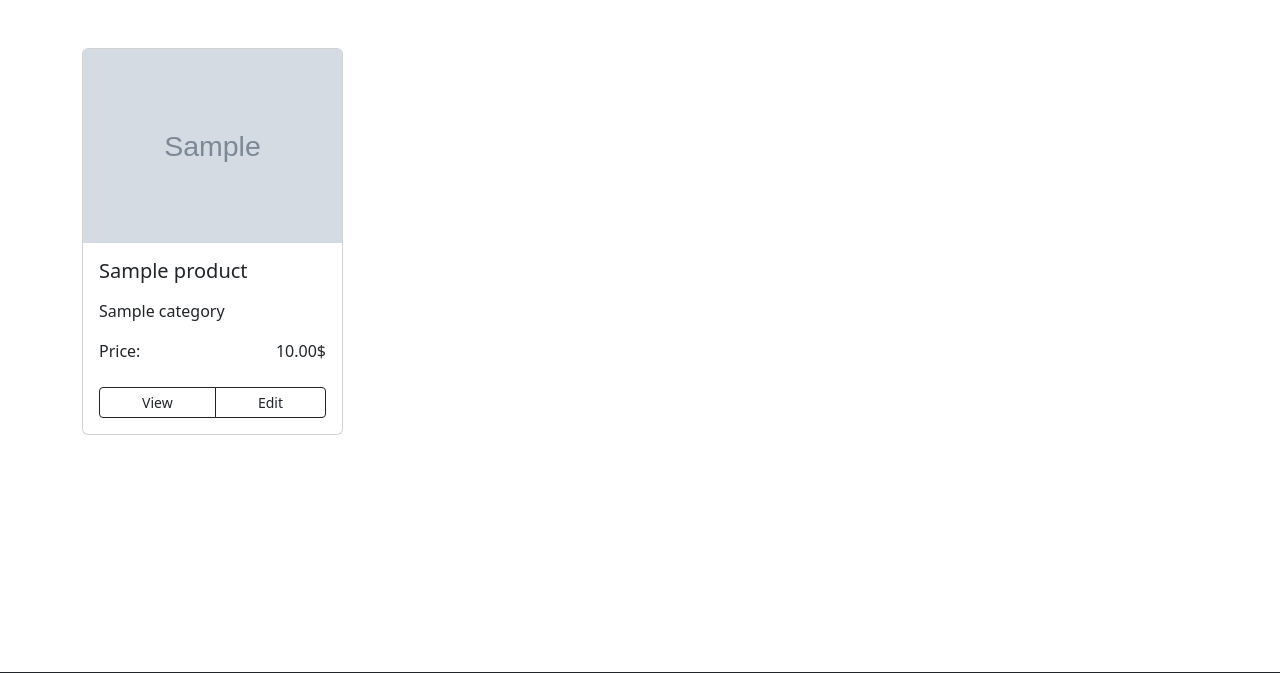
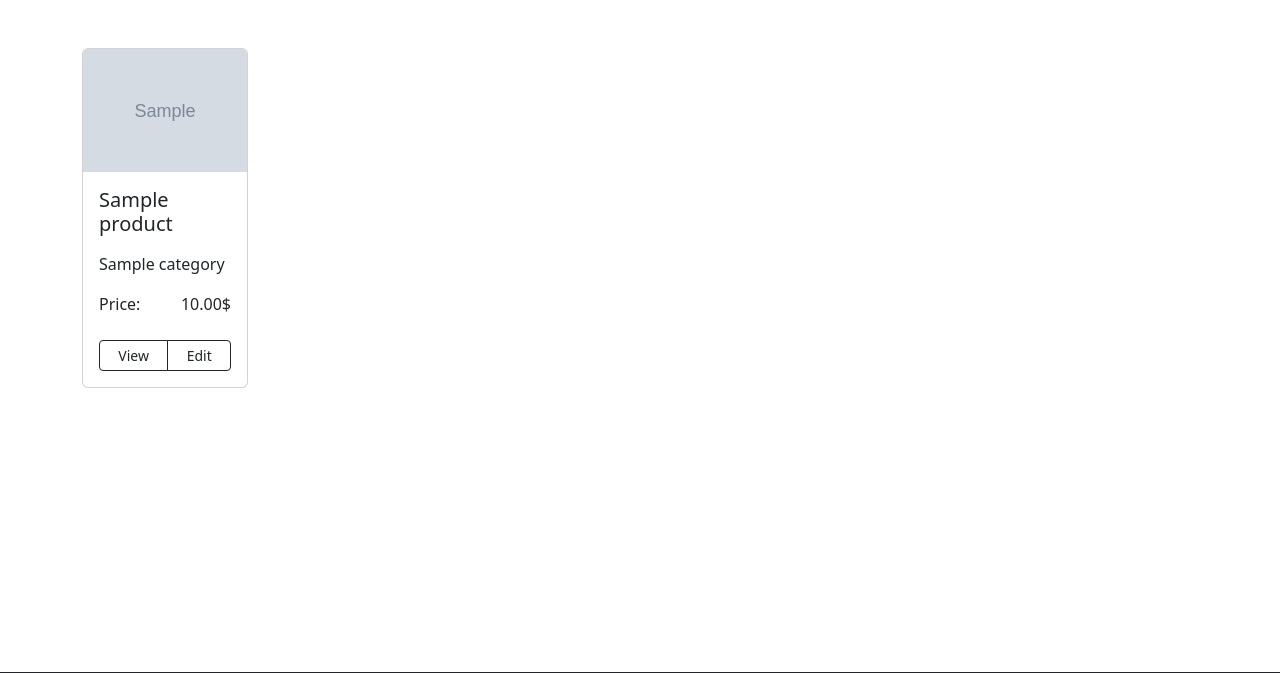
Before and after one commit to UralbekXD/labwork_11_uralbek_yergenov, a Django app: page / in a window 1280 px wide. Shown: the part 56-729 px from the top of the page. Run offline with Django 4.2, Linux system fonts and the light colour scheme; tables that the repository leaves empty hold one stand-in row (values such as "Sample post"); grey boxes marked "Sample" are stand-in pictures.

Commit message:
Fix card size in differnet breakpoints

```diff
--- a/src/products/templates/products/index.html
+++ b/src/products/templates/products/index.html
@@ -13,12 +13,12 @@
     <div class="container py-5">
         <div class="row g-4">
             {% for product in products %}
-                <div class="col-12 col-sm-6 col-md-6 col-lg-4 col-xl-3 d-flex align-items-stretch">
+                <div class="col-12 col-sm-6 col-md-4 col-lg-3 col-xl-2 d-flex align-items-stretch">
                     <div class="card">
                         {% if product.image %}
                             <img src="{{ product.image }}" alt="img" class="card-img-top">
                         {% else %}
-                            <img src="{% static 'products/media/placeholder_square.png' %}" alt="img" class="card-img-top">
+                            <img src="{% static 'products/media/placeholder.png' %}" alt="img" class="card-img-top">
                         {% endif %}
                         <div class="card-body d-flex flex-column">
                             <h5 class="card-title">{{ product.name }}</h5>
```
